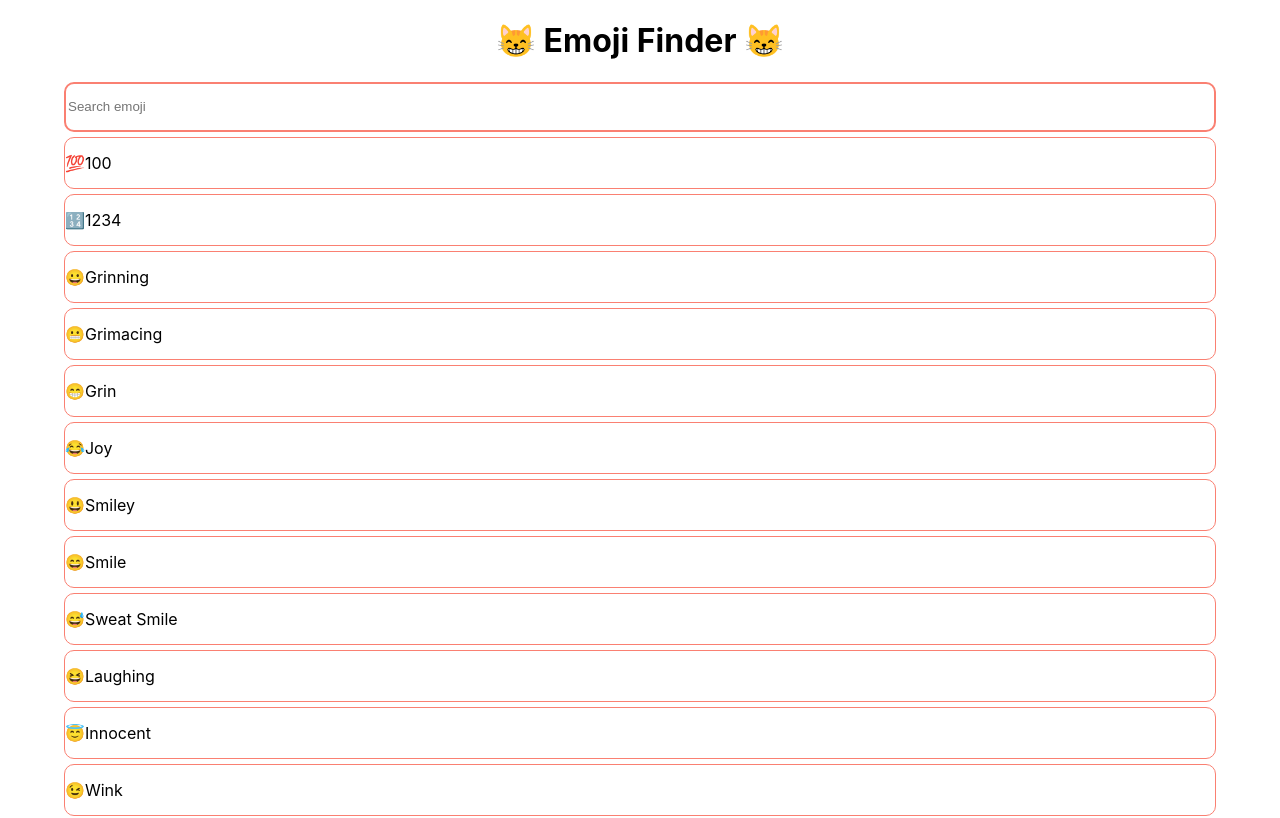
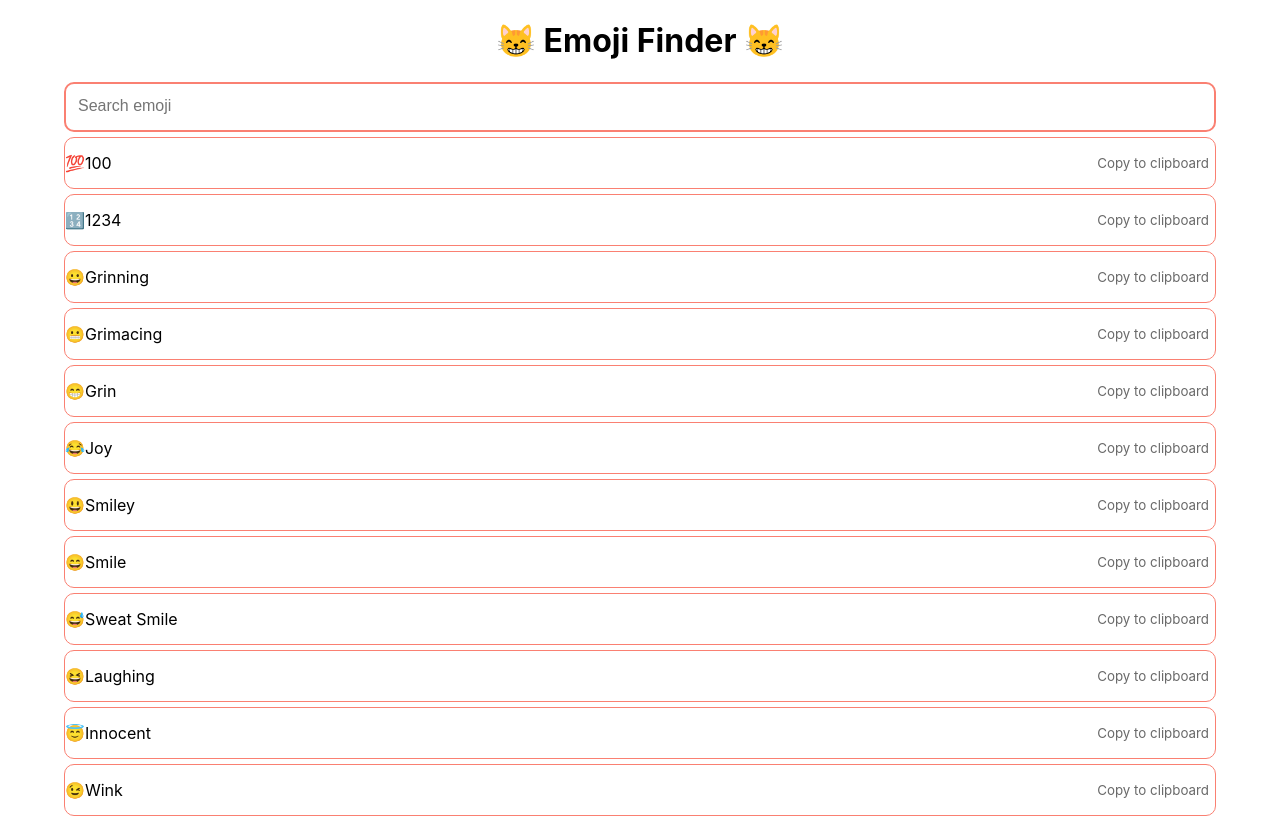
Before and after one commit to fernandanardoni/emoji-finder, a React (Create React App) app: page / in a window 1280 px wide. Shown: the top 818 px of the page. Built offline with nearby package versions, Linux system fonts and the light colour scheme.

Commit message:
create 'copy to clipboard' button

```diff
--- /dev/null
+++ b/src/components/CopyButton/index.js
@@ -0,0 +1,8 @@
+import './style.css'
+
+export function CopyButton() {
+
+    return (
+        <button>Copy to clipboard</button>
+    )
+}
--- /dev/null
+++ b/src/components/CopyButton/style.css
@@ -0,0 +1,10 @@
+button {
+    background: none;
+    border: none;
+    font-family: inherit;
+    color: dimgray
+}
+
+button:hover {
+    color: black;
+}
--- a/src/components/EmojiList/index.js
+++ b/src/components/EmojiList/index.js
@@ -1,5 +1,6 @@
 import { arrayEmoji } from './emojiData.js';
 import { Search } from '../Search/index.js';
+import { CopyButton } from '../CopyButton/index.js'
 import { useState } from 'react';
 import './style.css'
 
@@ -14,18 +15,11 @@ export function EmojiList() {
             {arrayEmoji
             .filter(emoji => emoji.keywords.includes(search))
             .map(emoji =>
-                <li>{emoji.symbol + emoji.title}</li>
+                <li>{emoji.symbol + emoji.title}
+                <CopyButton/>
+                </li>
             )}
             </ul>
-
-
         </>
     )
 }
-
-
-{/* <ul>
-   {arrayEmoji.map(emoji =>
-       <li>{emoji.symbol + emoji.title}</li>
-   )}
-</ul> */}
--- a/src/components/EmojiList/style.css
+++ b/src/components/EmojiList/style.css
@@ -15,6 +15,7 @@ li {
 
     display: flex;
     align-items: center;
+    justify-content: space-between;
 }
 
 li:hover {
--- a/src/components/Search/style.css
+++ b/src/components/Search/style.css
@@ -6,4 +6,10 @@
     border-radius: 10px;
 
     text-align: start;
+    text-indent: 10px;
 }
+
+.search::placeholder {
+    font-family: inherit;
+    font-size: 16px;
+}
```
